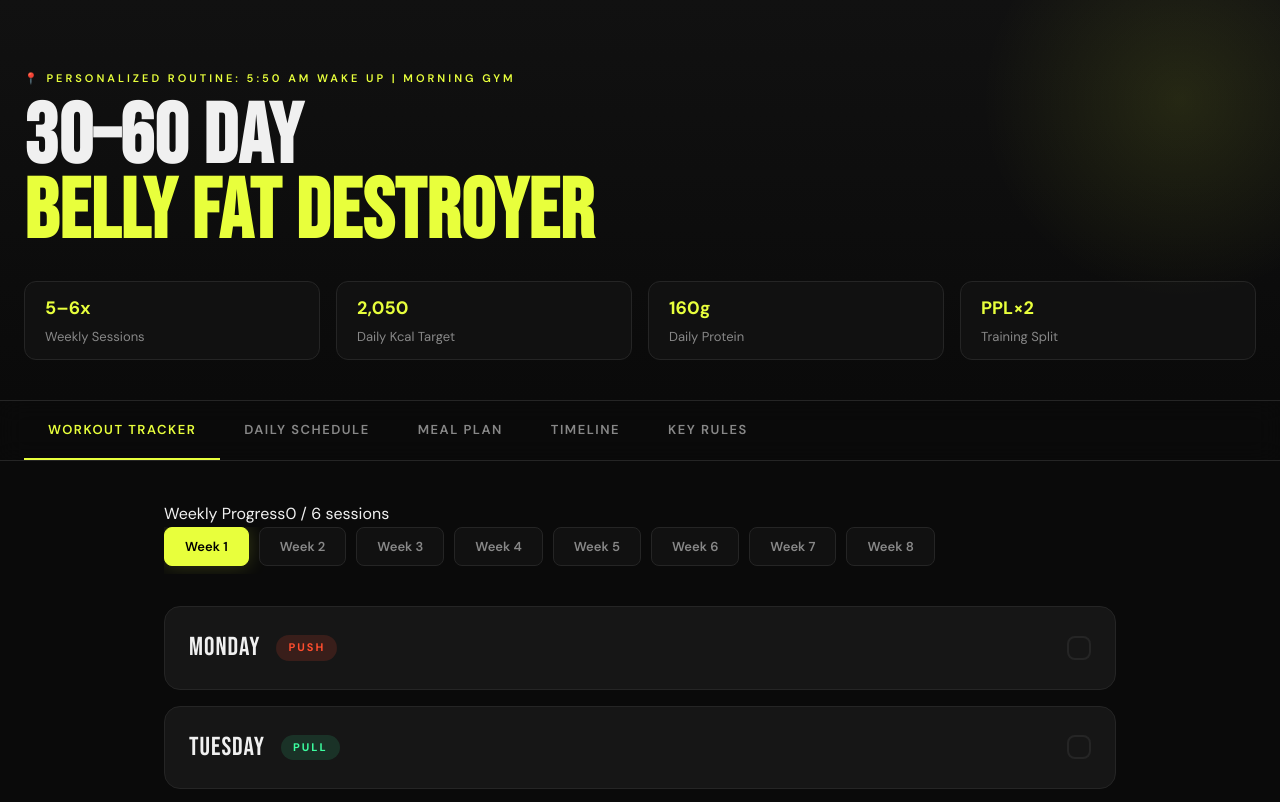
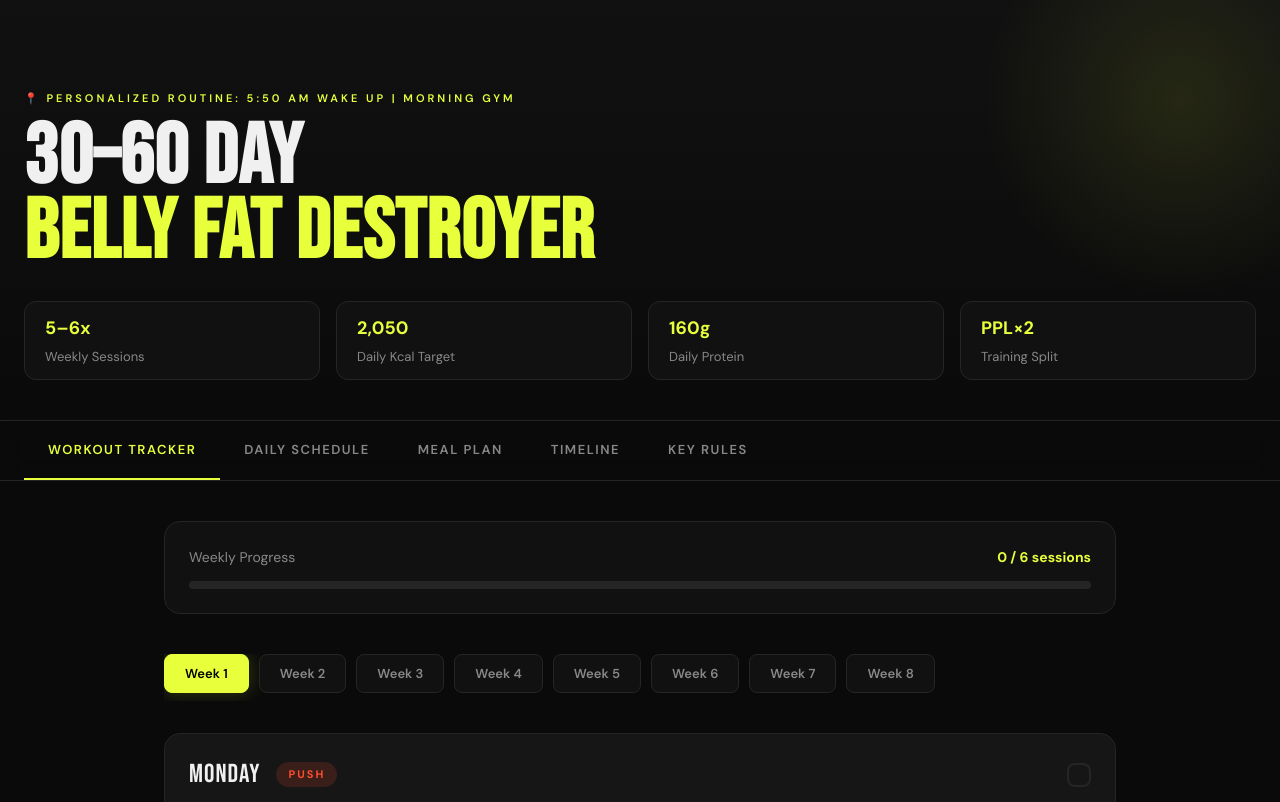
Before and after one commit to pratikshit19/Personal-Recomp, a React (Vite) app: page / in a window 1280 px wide. Shown: the top 802 px of the page. Built offline with nearby package versions, Linux system fonts and the light colour scheme.

Commit message:
Corrected Stylings

```diff
--- a/dev-dist/sw.js
+++ b/dev-dist/sw.js
@@ -82,7 +82,7 @@ define(['./workbox-ca84f546'], (function (workbox) { 'use strict';
     "revision": "3ca0b8505b4bec776b69afdba2768812"
   }, {
     "url": "index.html",
-    "revision": "0.0hmj0cabehg"
+    "revision": "0.1g3irkooim"
   }], {});
   workbox.cleanupOutdatedCaches();
   workbox.registerRoute(new workbox.NavigationRoute(workbox.createHandlerBoundToURL("index.html"), {
--- a/src/index.css
+++ b/src/index.css
@@ -34,7 +34,7 @@ body {
 
 /* HEADER */
 header {
-    padding: calc(70px + env(safe-area-inset-top)) 24px 40px;
+    padding: calc(90px + env(safe-area-inset-top)) 24px 40px;
     border-bottom: 1px solid var(--border);
     position: relative;
     overflow: hidden;
@@ -110,7 +110,7 @@ h1 span {
     border-bottom: 1px solid var(--border);
     overflow-x: auto;
     position: sticky;
-    top: 0;
+    top: 0px;
     background: rgba(10, 10, 10, 0.8);
     backdrop-filter: blur(12px);
     z-index: 100;
@@ -264,10 +264,25 @@ h1 span {
     border-radius: 20px;
 }
 
-.type-push { background: rgba(255, 77, 46, 0.15); color: var(--accent2); }
-.type-pull { background: rgba(60, 255, 160, 0.12); color: var(--green); }
-.type-legs { background: rgba(232, 255, 60, 0.12); color: var(--accent); }
-.type-rest { background: rgba(255, 255, 255, 0.06); color: var(--muted); }
+.type-push {
+    background: rgba(255, 77, 46, 0.15);
+    color: var(--accent2);
+}
+
+.type-pull {
+    background: rgba(60, 255, 160, 0.12);
+    color: var(--green);
+}
+
+.type-legs {
+    background: rgba(232, 255, 60, 0.12);
+    color: var(--accent);
+}
+
+.type-rest {
+    background: rgba(255, 255, 255, 0.06);
+    color: var(--muted);
+}
 
 .checkbox {
     width: 24px;
@@ -321,6 +336,43 @@ h1 span {
     padding: 4px 12px;
     border-radius: 20px;
     font-weight: 600;
+}
+
+/* PROGRESS BAR */
+.progress-wrap {
+    margin-bottom: 40px;
+    background: var(--surface);
+    padding: 24px;
+    border-radius: 16px;
+    border: 1px solid var(--border);
+}
+
+.progress-label {
+    display: flex;
+    justify-content: space-between;
+    font-size: 14px;
+    color: var(--muted);
+    margin-bottom: 12px;
+}
+
+.progress-label span:last-child {
+    color: var(--accent);
+    font-weight: 700;
+}
+
+.progress-bar {
+    height: 8px;
+    background: var(--border);
+    border-radius: 4px;
+    overflow: hidden;
+}
+
+.progress-fill {
+    height: 100%;
+    background: linear-gradient(90deg, var(--accent2), var(--accent));
+    border-radius: 4px;
+    transition: width 0.6s cubic-bezier(0.4, 0, 0.2, 1);
+    box-shadow: 0 0 10px rgba(232, 255, 60, 0.3);
 }
 
 /* MEAL PLAN */
@@ -424,9 +476,59 @@ h1 span {
     color: var(--muted);
 }
 
+/* TIPS */
+.tips-grid {
+    display: grid;
+    grid-template-columns: repeat(auto-fill, minmax(280px, 1fr));
+    gap: 16px;
+}
+
+.tip-card {
+    background: var(--card);
+    border: 1px solid var(--border);
+    border-radius: 16px;
+    padding: 24px;
+    transition: all 0.3s ease;
+}
+
+.tip-card:hover {
+    border-color: var(--accent);
+    transform: translateY(-5px);
+}
+
+.tip-icon {
+    font-size: 32px;
+    margin-bottom: 16px;
+}
+
+.tip-title {
+    font-family: 'Bebas Neue', sans-serif;
+    font-size: 22px;
+    letter-spacing: 0.5px;
+    margin-bottom: 8px;
+    color: var(--text);
+}
+
+.tip-text {
+    font-size: 14px;
+    color: var(--muted);
+    line-height: 1.6;
+}
+
 @media (max-width: 600px) {
-    .content { padding: 24px 16px; }
-    header { padding: 60px 16px 30px; }
-    h1 { font-size: 44px; }
-    .stat { min-width: 100%; }
+    .content {
+        padding: 24px 16px;
+    }
+
+    header {
+        padding: 60px 16px 30px;
+    }
+
+    h1 {
+        font-size: 44px;
+    }
+
+    .stat {
+        min-width: 100%;
+    }
 }
```
